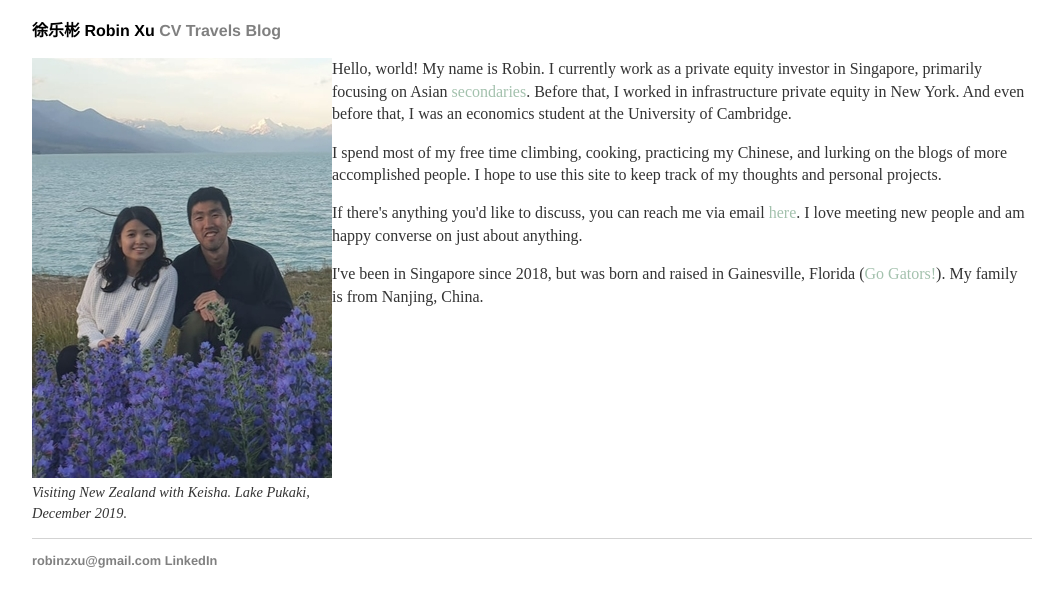
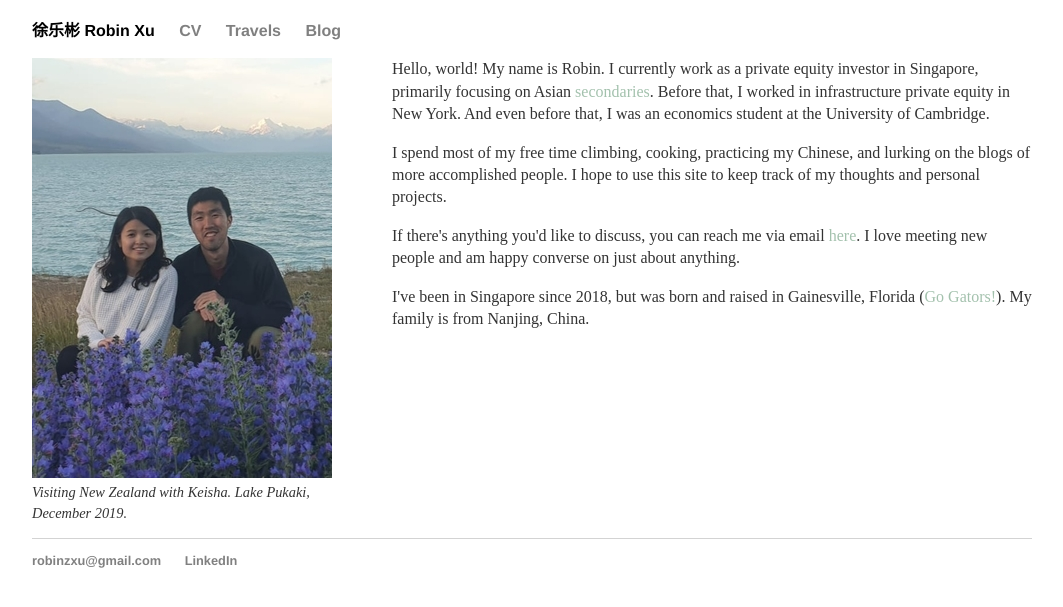
Before and after one commit to robinzxu/robinzxu.github.io, a Jekyll site: the page index.html, which Jekyll copies as it is, in a window 1280 px wide. Shown: the top 607 px of the page, without its empty margins (108-1171 px from the left). Built offline with Jekyll 4.4.1, drawn with Linux system fonts in a browser that asks for light colours.

Commit message:
Update main.css

```diff
--- a/css/main.css
+++ b/css/main.css
@@ -12,7 +12,7 @@ h3 { font-size: 1.33em; }
 h4 { font-size: 1.125em; }
 
 nav ul, footer ul { font-size: 1.0em; font-family: 'Helvetica', 'Arial', 'Sans-Serif'; padding: 0px; list-style: none; font-weight: bold; }
-nav ul li, footer ul li { display: inline; margin-right: 0px; } /* 20px */
+nav ul li, footer ul li { display: inline; margin-right: 20px; }
 
 #home a {
     color: #000000;
@@ -29,7 +29,7 @@ footer { border-top: 1px solid #d3d3d3; font-size: 0.8em; }
     float: left;
     max-width: 300px;
     width: auto;
-    padding: 0px 0px 15px 0px; /* 60px */
+    padding: 0px 60px 15px 0px;
  }
 
 #photo {
@@ -46,7 +46,12 @@ footer { border-top: 1px solid #d3d3d3; font-size: 0.8em; }
 
 /* Mobile */
 @media screen and (max-width: 600px) {
-  nav ul li, footer ul li { display: inline; margin-right: 20px; }
+    .main_img {
+        max-width: 300px;
+        width: auto;
+        margin: 0 auto;
+        padding: 0px 0px 15px 0px;
+    }
 }
 
 /* Travels */
```
